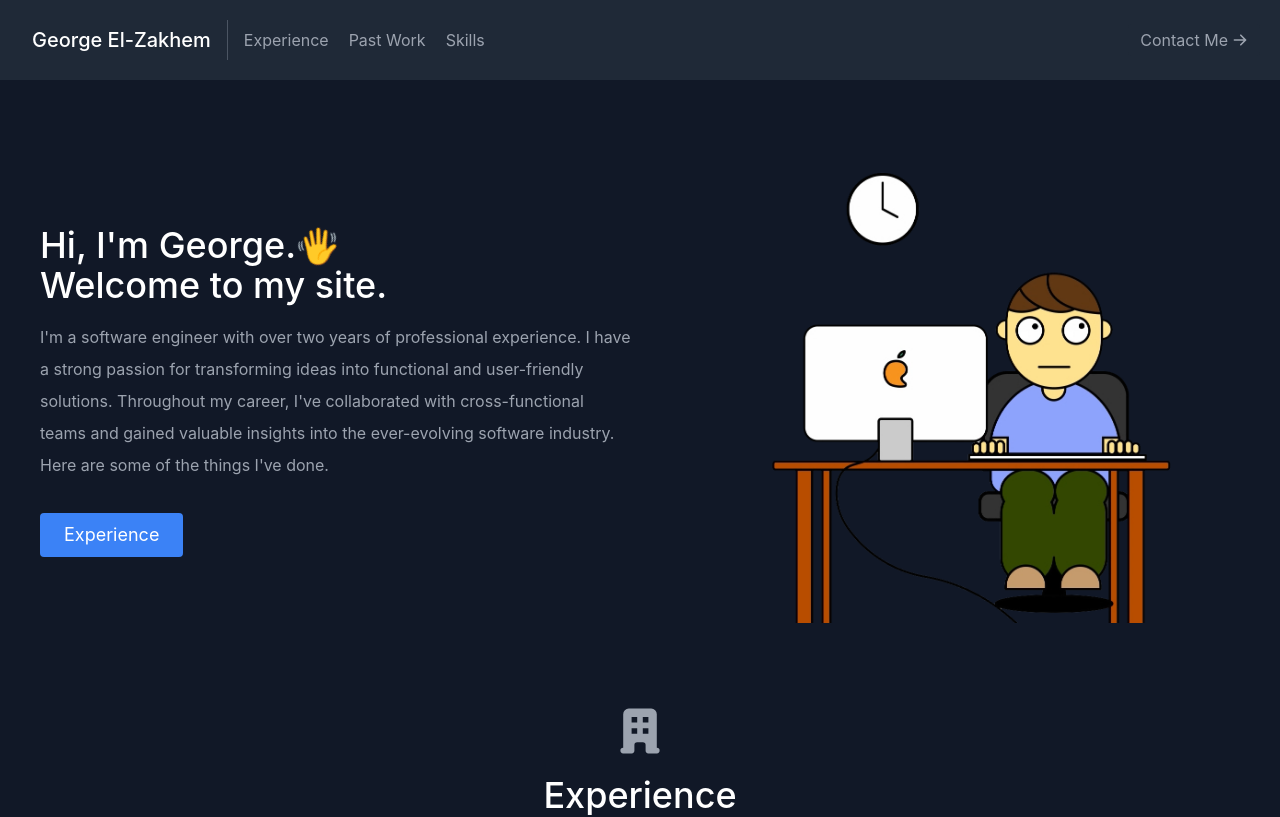
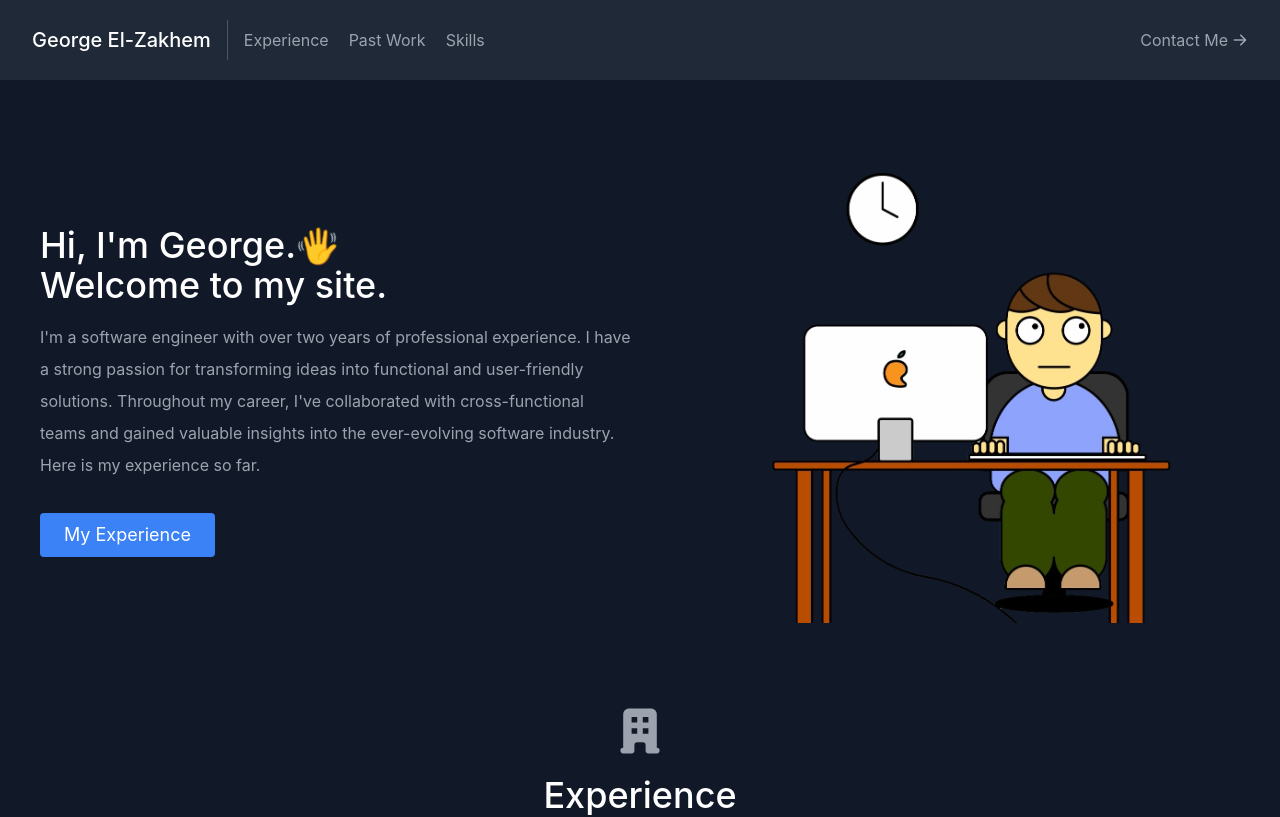
Before and after one commit to georgee99/george-website, a React (Create React App) app: page / in a window 1280 px wide. Shown: the top 817 px of the page. Built offline with nearby package versions, Linux system fonts and the light colour scheme.

Commit message:
small change

```diff
--- a/src/components/About.js
+++ b/src/components/About.js
@@ -19,7 +19,7 @@ export default function About() {
           <p id="sub-intro" className="mb-8 leading-relaxed">
             I'm a software engineer with over two years of professional experience. I have a strong passion for transforming ideas into functional and user-friendly solutions.
             Throughout my career, I've collaborated with cross-functional teams and gained valuable insights into the ever-evolving software industry. <br></br>
-            Here are some of the things I've done.
+            Here is my experience so far.
           </p>
           <div>
             <a
@@ -35,7 +35,7 @@ export default function About() {
               }}
               className="view-projects-button inline-flex text-white bg-blue-500 border-0 py-2 px-6 focus:outline-none hover:bg-sky-500 rounded text-lg"
             >
-              Experience
+              My Experience
             </a>
           </div>
         </div>
--- a/src/index.css
+++ b/src/index.css
@@ -123,3 +123,7 @@ code {
   margin-top: 25%;
   background-color: rgb(15 23 42);
 }
+
+#experience, #projects, #skills, #contact {
+  scroll-margin: 90px;
+}
```
